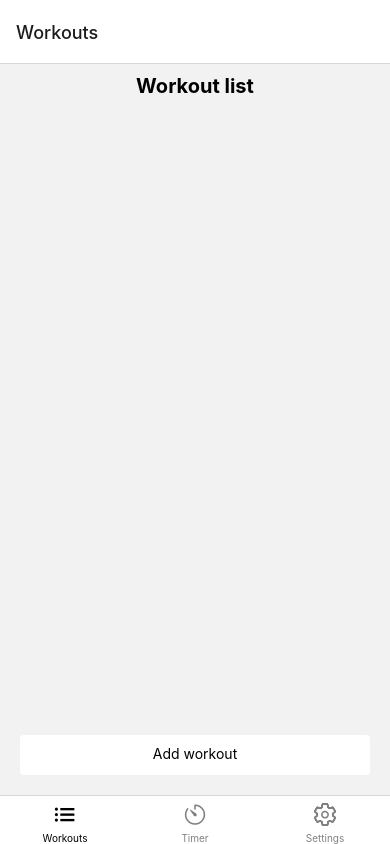
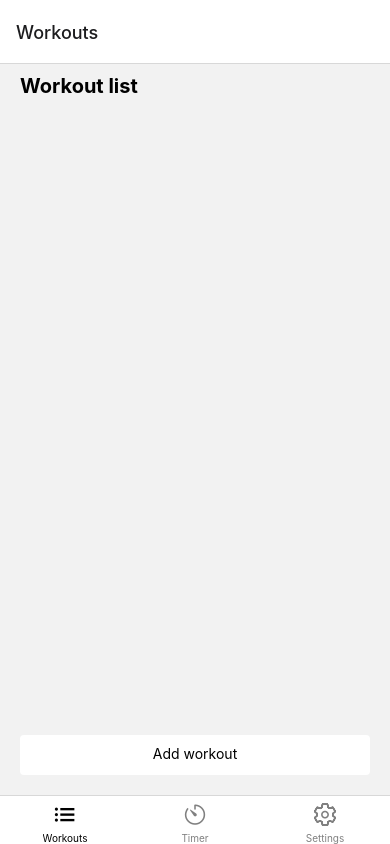
Before and after one commit to marcterradas/timers-exercises-series, a React Native app: screen / in a window 390 px wide. Built offline with nearby package versions, Linux system fonts and the light colour scheme.

Commit message:
feat: :sparkles: update styles from form

```diff
--- a/src/pages/workout/Form.jsx
+++ b/src/pages/workout/Form.jsx
@@ -1,38 +1,20 @@
 import { React, useState } from "react";
-import { View, ScrollView, Text, TextInput, Button } from "react-native";
+import { View, ScrollView, Text } from "react-native";
 import { useTranslation } from "react-i18next";
 
 import styles from "../../styles/workout.styles";
 
 const WorkoutForm = () => {
   const { t } = useTranslation();
-  //   const [title, setTitle] = useState("");
-
+  const [numerExercices, setNumberExercices] = useState(0);
   return (
     <View>
-      <ScrollView>
-        <View>
-          <Text style={styles.title}>{t("new_workout")}</Text>
-        </View>
-        {/* <View>
-          <Text>{t("workout_name")}</Text>
-          <TextInput
-            style={styles.input}
-            value={title}
-            onChangeText={setTitle}
-          ></TextInput>
-        </View> */}
-      </ScrollView>
-      {/* <View>
-        <Button
-          onPress={() => {
-            saveWorkout({ title: title });
-          }}
-          style={styles.button}
-          title={t("save")}
-          accessibilityLabel={t("save")}
-        ></Button>
-      </View> */}
+      <View>
+        <Text style={styles.title}>{t("new_workout")}</Text>
+      </View>
+      <View>
+        <Text>{numerExercices}</Text>
+      </View>
     </View>
   );
 };
--- a/src/pages/workout/Main.jsx
+++ b/src/pages/workout/Main.jsx
@@ -17,7 +17,9 @@ const WorkoutScreen = () => {
 
   return (
     <View style={styles.container}>
-      <ScrollView>{page == "list" ? <List /> : <Form />}</ScrollView>
+      <ScrollView style={styles.subContainer}>
+        {page == "list" ? <List /> : <Form />}
+      </ScrollView>
       <ActionButton label={actionLabel} method={changePage} />
     </View>
   );
--- a/src/styles/workout.styles.js
+++ b/src/styles/workout.styles.js
@@ -7,6 +7,11 @@ const styles = StyleSheet.create({
     justifyContent: "center",
     alignSelf: "stretch",
     paddingTop: 10,
+  },
+  subContainer: {
+    alignSelf: "stretch",
+    paddingRight: 20,
+    paddingLeft: 20,
   },
   title: {
     fontWeight: "bold",
```
